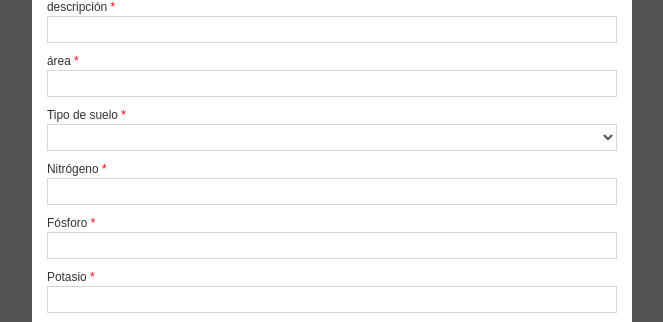
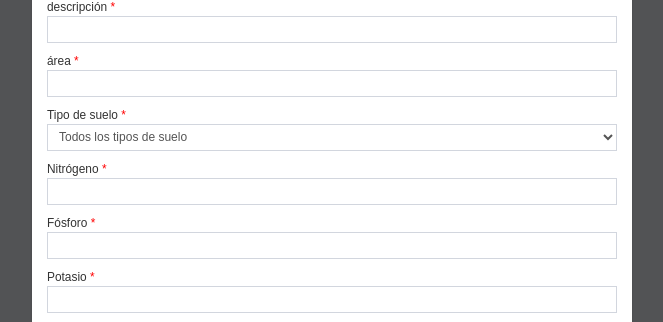
Before and after one commit to diegoalpe/serviagrotesis, a PHP site: page /vista/plan-fertilizacion.vista.php in a window 1280 px wide, after a click on "Agregar nuevo análisis de suelo". Shown: the part 390-712 px from the top of the page, without its empty margins (308-971 px from the left). Run offline with PHP 8.4, Linux system fonts and the light colour scheme; the visitor is signed in with stand-in values (Sample User, id 1); data that the repository does not hold is empty; some libraries are stand-ins or nearby versions.

Commit message:
'sdsdsdgssff'

```diff
--- a/vista/js/analisis-suelo.js
+++ b/vista/js/analisis-suelo.js
@@ -6,6 +6,7 @@ $(document).ready(function(){
 
 $(document).ready(function(){
     cargarComboTipoSuelo("#cbotiposuelomodal","todos");
+    listar();
 });
 
 $("#cboagricultor").change(function(){
--- a/vista/plan-fertilizacion.vista.php
+++ b/vista/plan-fertilizacion.vista.php
@@ -65,7 +65,7 @@
 				  	<input type="text" name="txtarea" id="txtarea" class="form-control input-sm" placeholder="" required=""><p>
                                   <p>
 				      Tipo de suelo <font color = "red">*</font>
-				      <select class="form-control input-sm" name="cbotiposuelomodal" id="cbosuelomodal" required="" >
+				      <select class="form-control input-sm" name="cbotiposuelomodal" id="cbotiposuelomodal" required="" >
 
 				      </select>
 				  </p>
```
